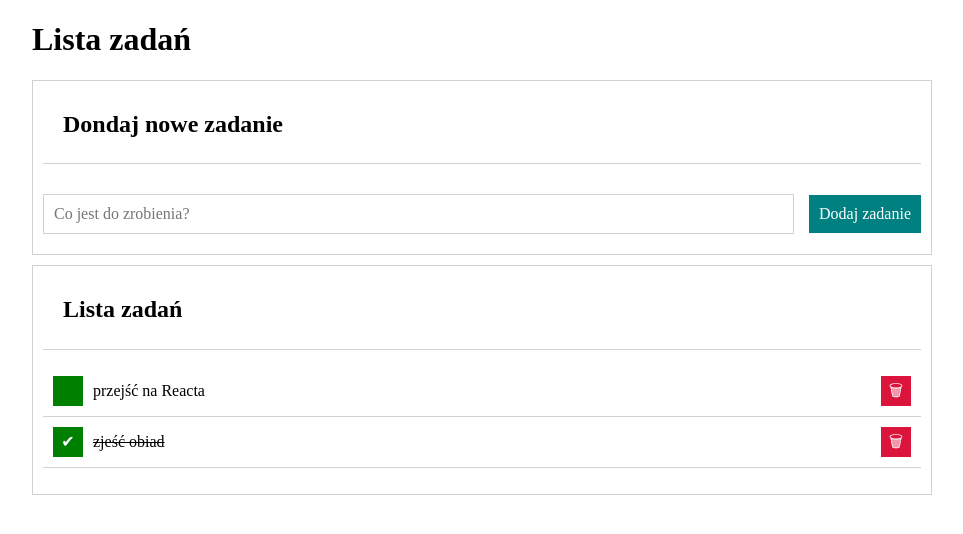
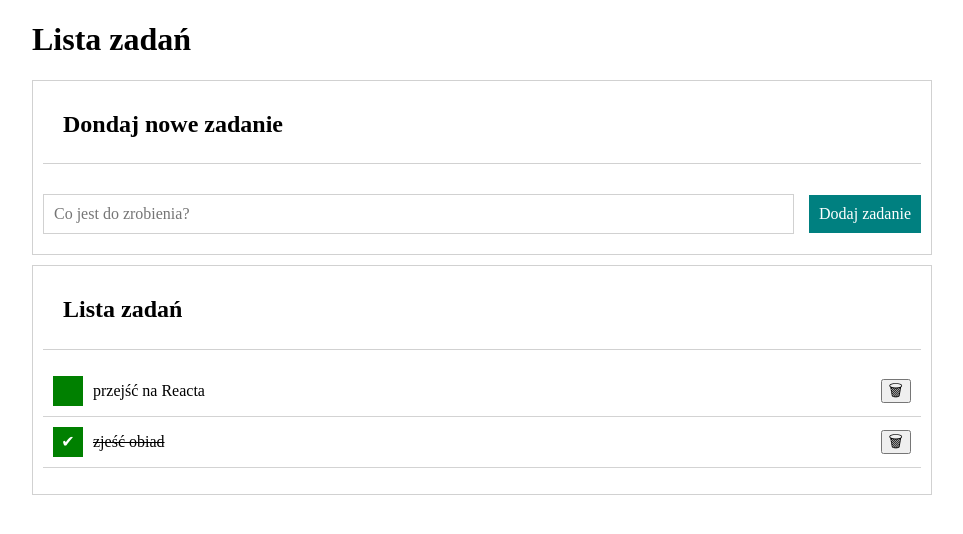
Before and after one commit to SzymonFrontDev/Todo-List-React, a React (Create React App) app: page / in a window 1280 px wide. Shown: the top 534 px of the page, without its empty margins (158-1121 px from the left). Built offline with nearby package versions, Linux system fonts and the light colour scheme.

Commit message:
removed styles

```diff
--- a/src/Buttons/style.css
+++ b/src/Buttons/style.css
@@ -1,20 +1,3 @@
-.button__removeTask {
-    background-color: hsl(348, 83%, 47%);
-    color: white;
-    width: 30px;
-    height: 30px;
-    padding: 0;
-    border: none;
-    transition: 0.5s;
-}
-
-.button__removeTask:hover {
-    background-color: hsl(348, 80%, 57%);
-}
-
-.button__removeTask:active {
-    background-color: hsl(348, 89%, 67%);
-}
 
 .section__button {
     background: none;
```
